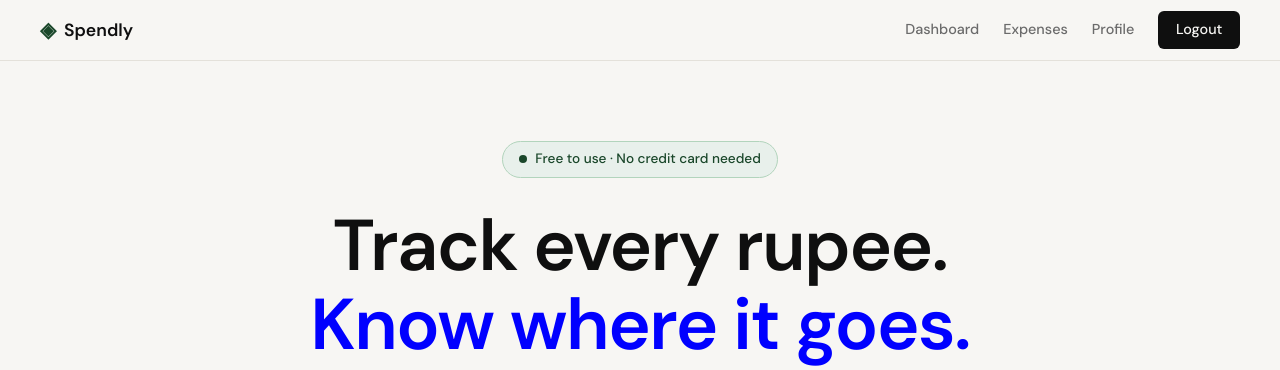
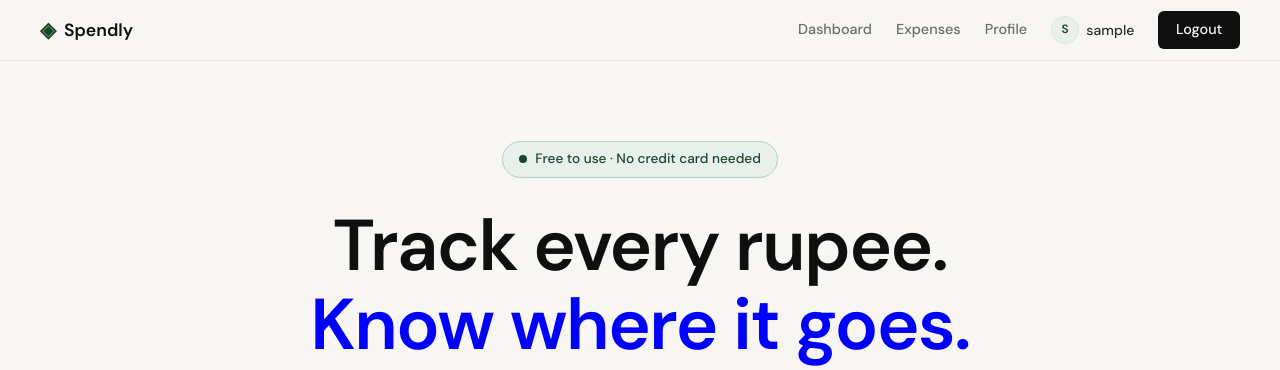
Before and after one commit to SayanMukherjee91/spendly2, a Flask app: page / in a window 1280 px wide. Shown: the top 370 px of the page. Run offline with Flask 3, Linux system fonts and the light colour scheme; the visitor is signed in with stand-in values (Sample User, id 1).

Commit message:
Add nav user avatar and persist user_name in session
Shows a circular avatar with the user's initial and their name in the
navbar when logged in. Stores user_name in session on login/register
and updates it on profile name change so the navbar stays in sync.

Co-Authored-By: Claude Sonnet 4.6 <noreply@anthropic.com>

```diff
--- a/app.py
+++ b/app.py
@@ -17,6 +17,19 @@ app.jinja_env.filters['month_name'] = lambda n: _MONTHS[int(n) - 1]
 with app.app_context():
     init_db()
     seed_db()
+
+
+@app.context_processor
+def inject_nav_user():
+    name = session.get("user_name")
+    if not name and session.get("user_id"):
+        db = get_db()
+        row = db.execute("SELECT name FROM users WHERE id = ?", (session["user_id"],)).fetchone()
+        db.close()
+        if row:
+            name = row["name"]
+            session["user_name"] = name
+    return {"nav_user_name": name or ""}
 
 
 # ------------------------------------------------------------------ #
@@ -50,7 +63,8 @@ def register():
         )
         db.commit()
         user_id = db.execute("SELECT id FROM users WHERE email = ?", (email,)).fetchone()["id"]
-        session["user_id"] = user_id
+        session["user_id"]   = user_id
+        session["user_name"] = name
         return redirect(url_for("dashboard"))
     except sqlite3.IntegrityError:
         return render_template("register.html", error="An account with that email already exists.")
@@ -109,7 +123,8 @@ def login():
     if user is None or not check_password_hash(user["password_hash"], password):
         return render_template("login.html", error="Invalid email or password.")
 
-    session["user_id"] = user["id"]
+    session["user_id"]   = user["id"]
+    session["user_name"] = user["name"]
     return redirect(url_for("dashboard"))
 
 
@@ -153,6 +168,7 @@ def profile():
                 db.execute("UPDATE users SET name = ? WHERE id = ?", (new_name, user_id))
                 db.commit()
                 db.close()
+                session["user_name"] = new_name
                 return redirect(url_for("profile"))
 
         elif action == "change_password":
--- a/static/css/style.css
+++ b/static/css/style.css
@@ -102,6 +102,40 @@ a { color: inherit; text-decoration: none; }
 
 .nav-links a { color: var(--ink-muted); transition: color 0.2s; }
 .nav-links a:hover { color: var(--ink); }
+
+.nav-user {
+    display: flex;
+    align-items: center;
+    gap: 0.45rem;
+    color: var(--ink-soft) !important;
+    text-decoration: none;
+}
+
+.nav-user:hover { color: var(--ink) !important; }
+
+.nav-user-avatar {
+    width: 28px;
+    height: 28px;
+    border-radius: 50%;
+    background: var(--accent-light);
+    color: var(--accent);
+    font-size: 0.75rem;
+    font-weight: 700;
+    display: flex;
+    align-items: center;
+    justify-content: center;
+    flex-shrink: 0;
+    border: 1px solid var(--border);
+}
+
+.nav-user-name {
+    font-size: 0.875rem;
+    font-weight: 500;
+    max-width: 120px;
+    overflow: hidden;
+    text-overflow: ellipsis;
+    white-space: nowrap;
+}
 
 .nav-cta {
     background: var(--ink) !important;
--- a/templates/base.html
+++ b/templates/base.html
@@ -23,6 +23,10 @@
                 <a href="{{ url_for('dashboard') }}">Dashboard</a>
                 <a href="{{ url_for('expenses') }}">Expenses</a>
                 <a href="{{ url_for('profile') }}">Profile</a>
+                <a href="{{ url_for('profile') }}" class="nav-user">
+                    <span class="nav-user-avatar">{{ (nav_user_name or "?")[0] | upper }}</span>
+                    <span class="nav-user-name">{{ nav_user_name }}</span>
+                </a>
                 <a href="{{ url_for('logout') }}" class="nav-cta">Logout</a>
                 {% else %}
                 <a href="{{ url_for('login') }}">Sign in</a>
```
Also changed, not shown: .claude/settings.local.json.
